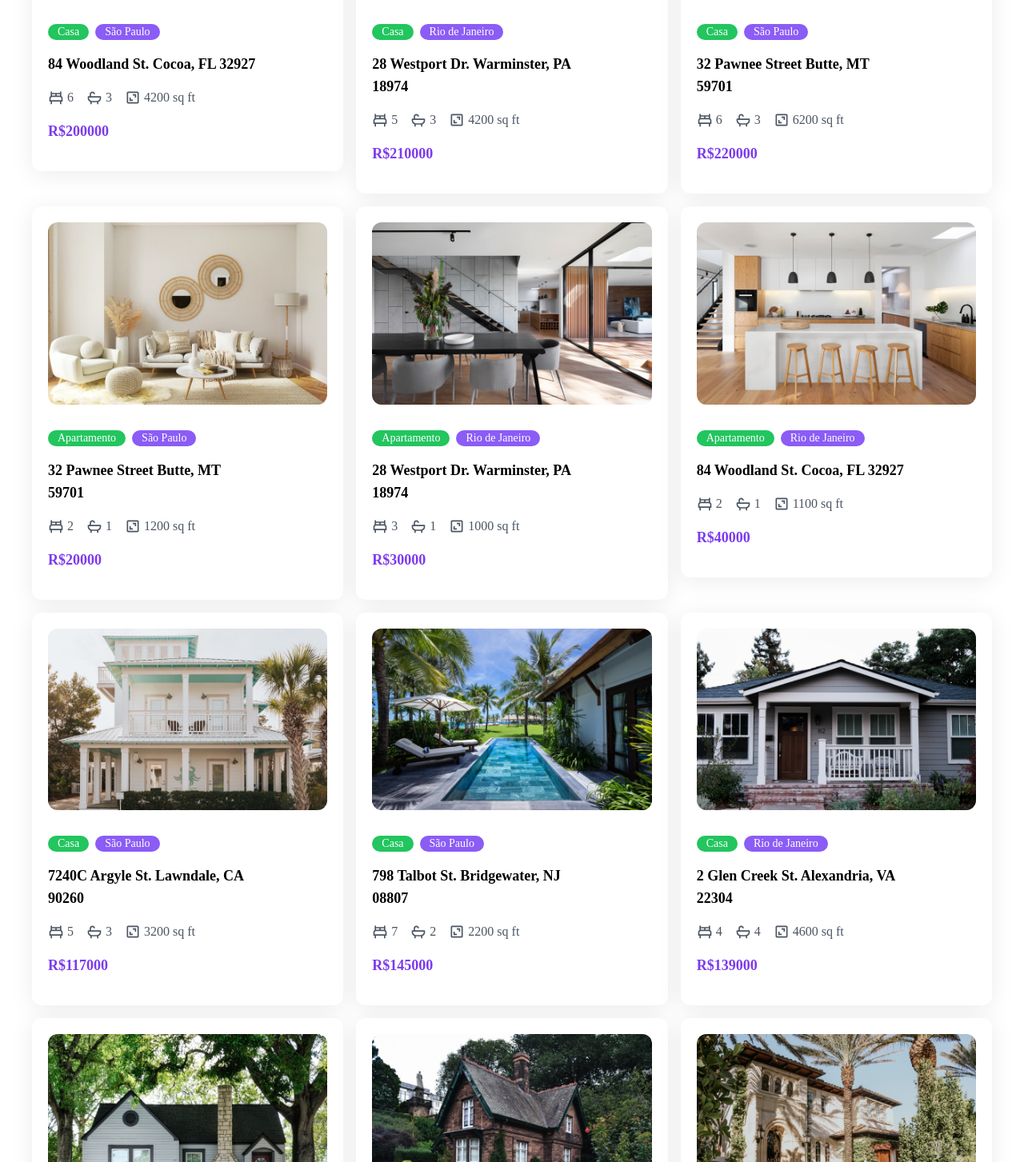
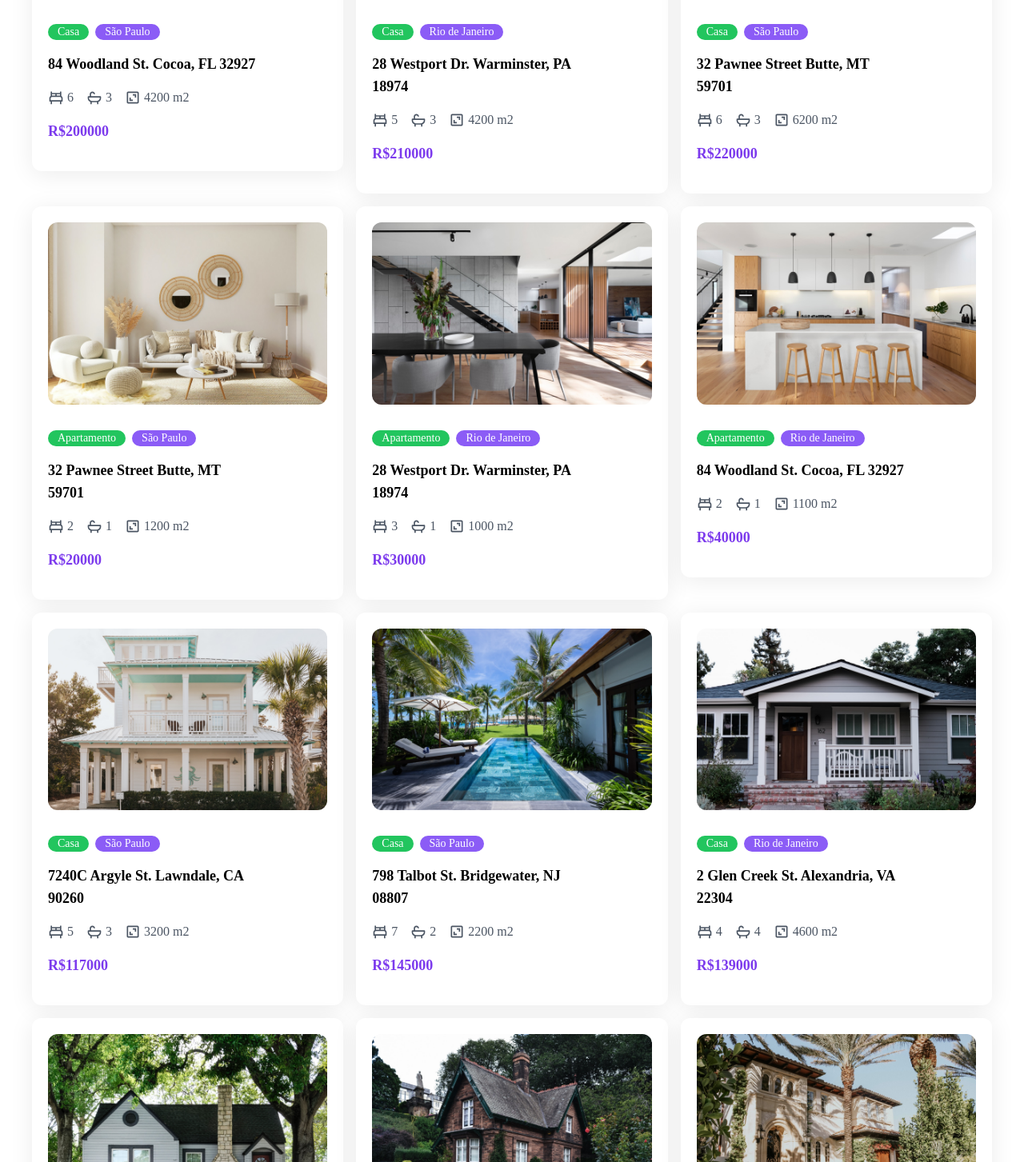
Before and after one commit to Peixoto07/Aluguel-de-Casas, a React (Vite) app: page / in a window 1280 px wide. Shown: the part 1537-2990 px from the top of the page at 80% size. Built offline with nearby package versions, Linux system fonts and the light colour scheme.

Commit message:
altera medida area

```diff
--- a/src/data.js
+++ b/src/data.js
@@ -93,7 +93,7 @@ export const housesData = [
     address: '7240C Argyle St. Lawndale, CA 90260',
     bedrooms: '6',
     bathrooms: '3',
-    surface: '4200 sq ft',
+    surface: '4200 m2',
     year: '2016',
     price: '110000',
     agent: {
@@ -114,7 +114,7 @@ export const housesData = [
     address: '798 Talbot St. Bridgewater, NJ 08807',
     bedrooms: '6',
     bathrooms: '3',
-    surface: '4200 sq ft',
+    surface: '4200 m2',
     year: '2016',
     price: '140000',
     agent: {
@@ -135,7 +135,7 @@ export const housesData = [
     address: '2 Glen Creek St. Alexandria, VA 22304',
     bedrooms: '6',
     bathrooms: '3',
-    surface: '4200 sq ft',
+    surface: '4200 m2',
     year: '2016',
     price: '170000',
     agent: {
@@ -156,7 +156,7 @@ export const housesData = [
     address: '84 Woodland St. Cocoa, FL 32927',
     bedrooms: '6',
     bathrooms: '3',
-    surface: '4200 sq ft',
+    surface: '4200 m2',
     year: '2016',
     price: '200000',
     agent: {
@@ -177,7 +177,7 @@ export const housesData = [
     address: '28 Westport Dr. Warminster, PA 18974',
     bedrooms: '5',
     bathrooms: '3',
-    surface: '4200 sq ft',
+    surface: '4200 m2',
     year: '2015',
     price: '210000',
     agent: {
@@ -198,7 +198,7 @@ export const housesData = [
     address: '32 Pawnee Street Butte, MT 59701',
     bedrooms: '6',
     bathrooms: '3',
-    surface: '6200 sq ft',
+    surface: '6200 m2',
     year: '2014',
     price: '220000',
     agent: {
@@ -219,7 +219,7 @@ export const housesData = [
     address: '32 Pawnee Street Butte, MT 59701',
     bedrooms: '2',
     bathrooms: '1',
-    surface: '1200 sq ft',
+    surface: '1200 m2',
     year: '2012',
     price: '20000',
     agent: {
@@ -240,7 +240,7 @@ export const housesData = [
     address: '28 Westport Dr. Warminster, PA 18974',
     bedrooms: '3',
     bathrooms: '1',
-    surface: '1000 sq ft',
+    surface: '1000 m2',
     year: '2011',
     price: '30000',
     agent: {
@@ -261,7 +261,7 @@ export const housesData = [
     address: '84 Woodland St. Cocoa, FL 32927',
     bedrooms: '2',
     bathrooms: '1',
-    surface: '1100 sq ft',
+    surface: '1100 m2',
     year: '2011',
     price: '40000',
     agent: {
@@ -282,7 +282,7 @@ export const housesData = [
     address: '7240C Argyle St. Lawndale, CA 90260',
     bedrooms: '5',
     bathrooms: '3',
-    surface: '3200 sq ft',
+    surface: '3200 m2',
     year: '2015',
     price: '117000',
     agent: {
@@ -303,7 +303,7 @@ export const housesData = [
     address: '798 Talbot St. Bridgewater, NJ 08807',
     bedrooms: '7',
     bathrooms: '2',
-    surface: '2200 sq ft',
+    surface: '2200 m2',
     year: '2019',
     price: '145000',
     agent: {
@@ -324,7 +324,7 @@ export const housesData = [
     address: '2 Glen Creek St. Alexandria, VA 22304',
     bedrooms: '4',
     bathrooms: '4',
-    surface: '4600 sq ft',
+    surface: '4600 m2',
     year: '2015',
     price: '139000',
     agent: {
@@ -345,7 +345,7 @@ export const housesData = [
     address: '84 Woodland St. Cocoa, FL 32927',
     bedrooms: '5',
     bathrooms: '2',
-    surface: '5200 sq ft',
+    surface: '5200 m2',
     year: '2014',
     price: '180000',
     agent: {
@@ -366,7 +366,7 @@ export const housesData = [
     address: '28 Westport Dr. Warminster, PA 18974',
     bedrooms: '5',
     bathrooms: '2',
-    surface: '3200 sq ft',
+    surface: '3200 m2',
     year: '2011',
     price: '213000',
     agent: {
@@ -387,7 +387,7 @@ export const housesData = [
     address: '32 Pawnee Street Butte, MT 59701',
     bedrooms: '4',
     bathrooms: '3',
-    surface: '5200 sq ft',
+    surface: '5200 m2',
     year: '2013',
     price: '221000',
     agent: {
@@ -408,7 +408,7 @@ export const housesData = [
     address: '32 Pawnee Street Butte, MT 59701',
     bedrooms: '2',
     bathrooms: '1',
-    surface: '1300 sq ft',
+    surface: '1300 m2',
     year: '2011',
     price: '21000',
     agent: {
@@ -429,7 +429,7 @@ export const housesData = [
     address: '28 Westport Dr. Warminster, PA 18974',
     bedrooms: '3',
     bathrooms: '1',
-    surface: '1000 sq ft',
+    surface: '1000 m2',
     year: '2012',
     price: '32000',
     agent: {
@@ -450,7 +450,7 @@ export const housesData = [
     address: '84 Woodland St. Cocoa, FL 32927',
     bedrooms: '3',
     bathrooms: '1',
-    surface: '1200 sq ft',
+    surface: '1200 m2',
     year: '2010',
     price: '38000',
     agent: {
```
